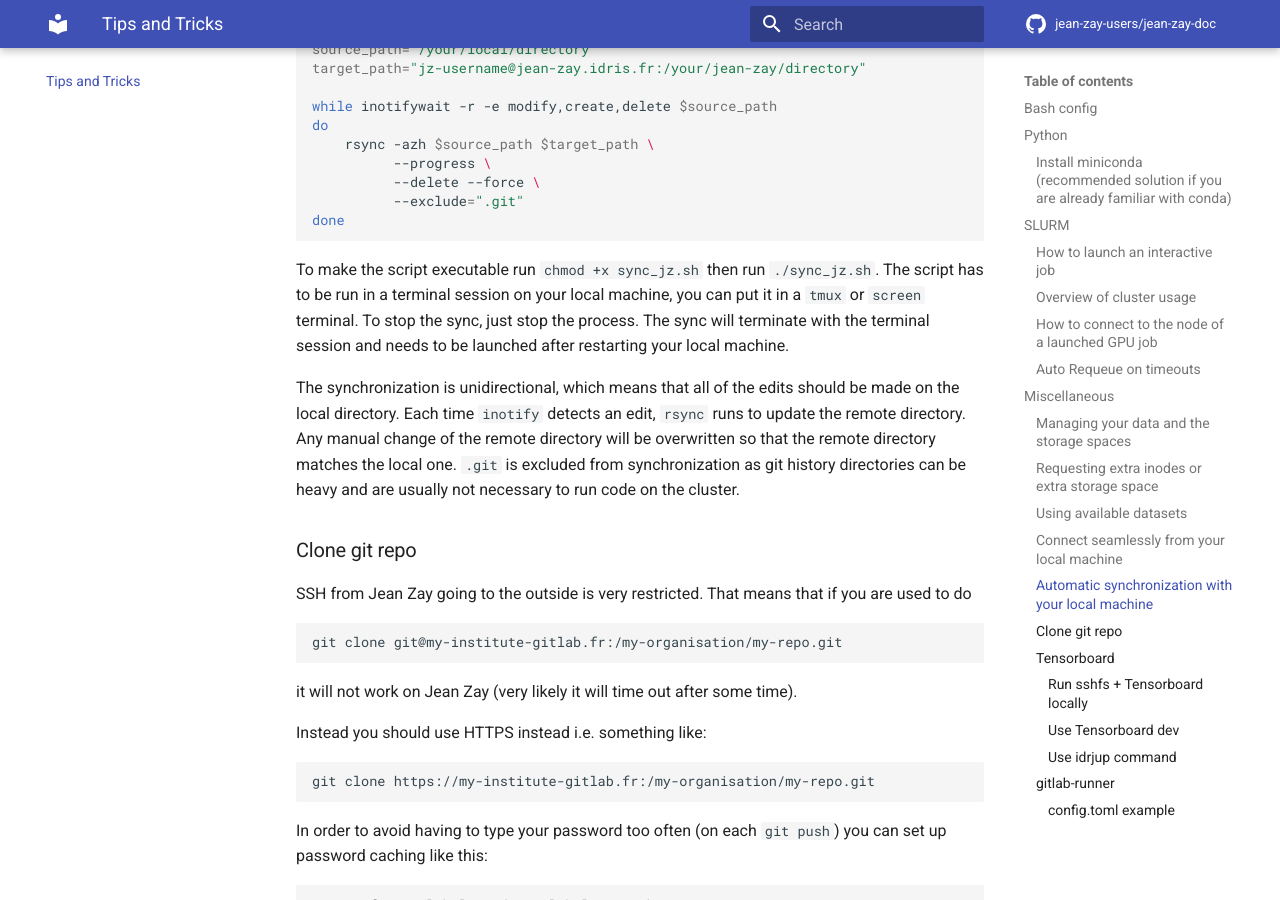
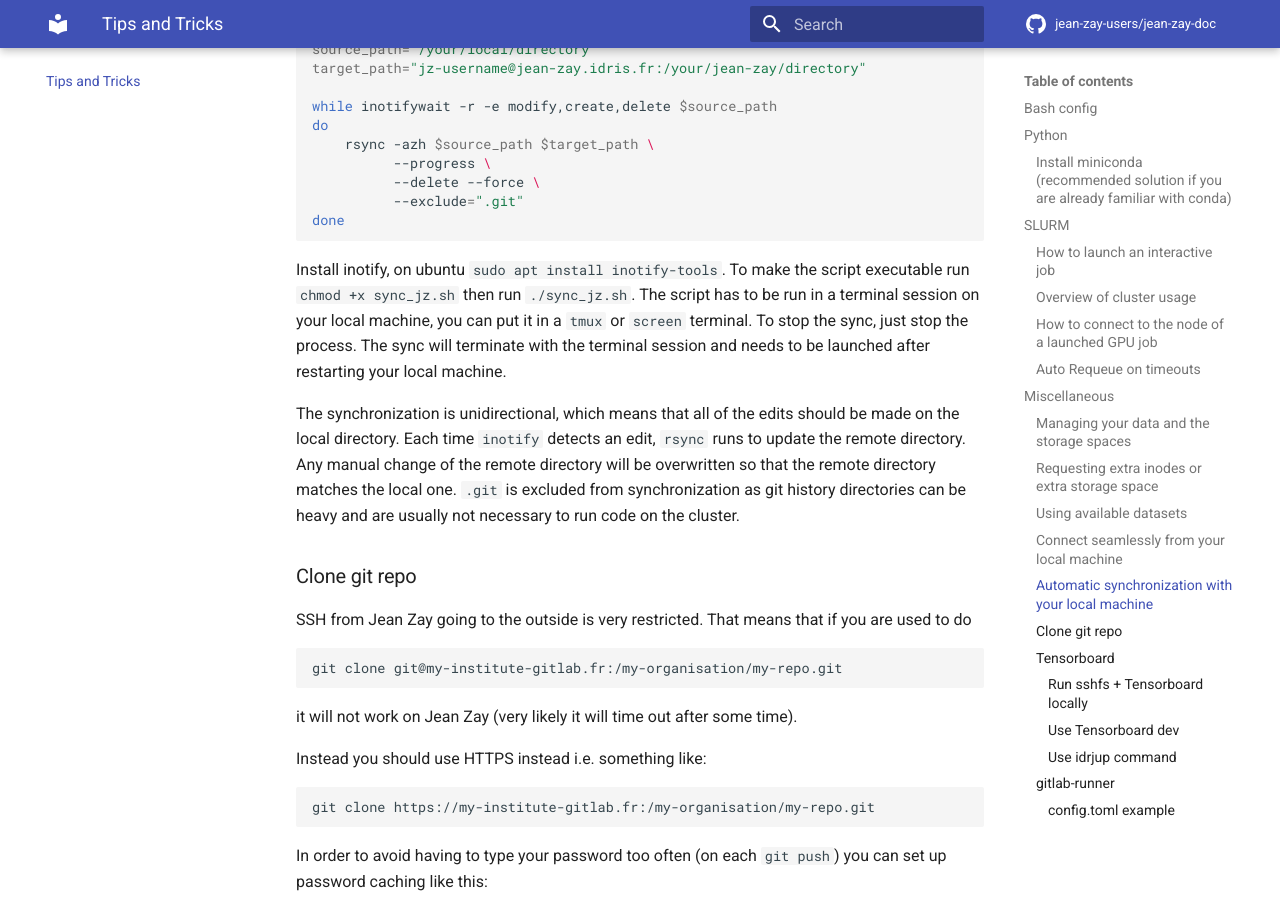
Before and after one commit to jean-zay-users/jean-zay-doc, an MkDocs documentation site: the page built from docs/tips-and-tricks.md, in a window 1280 px wide and 900 px high, scrolled down 5536 px. Built offline with MkDocs 1.6.1 and Material for MkDocs 9.7.7, drawn with Linux system fonts in a browser that asks for light colours; comment, search, counter and statistics services are not loaded.

Commit message:
Update tips-and-tricks.md

````diff
--- a/docs/tips-and-tricks.md
+++ b/docs/tips-and-tricks.md
@@ -265,6 +265,7 @@
 done
 ```
 
+Install inotify, on ubuntu `sudo apt install inotify-tools`.
 To make the script executable run `chmod +x sync_jz.sh` then run `./sync_jz.sh`. The script has to be run in a terminal session on your local machine, you can put it in a `tmux` or `screen` terminal. To stop the sync, just stop the process. The sync will terminate with the terminal session and needs to be launched after restarting your local machine.
 
 The synchronization is unidirectional, which means that all of the edits should be made on the local directory. Each time `inotify` detects an edit, `rsync` runs to update the remote directory.
````
